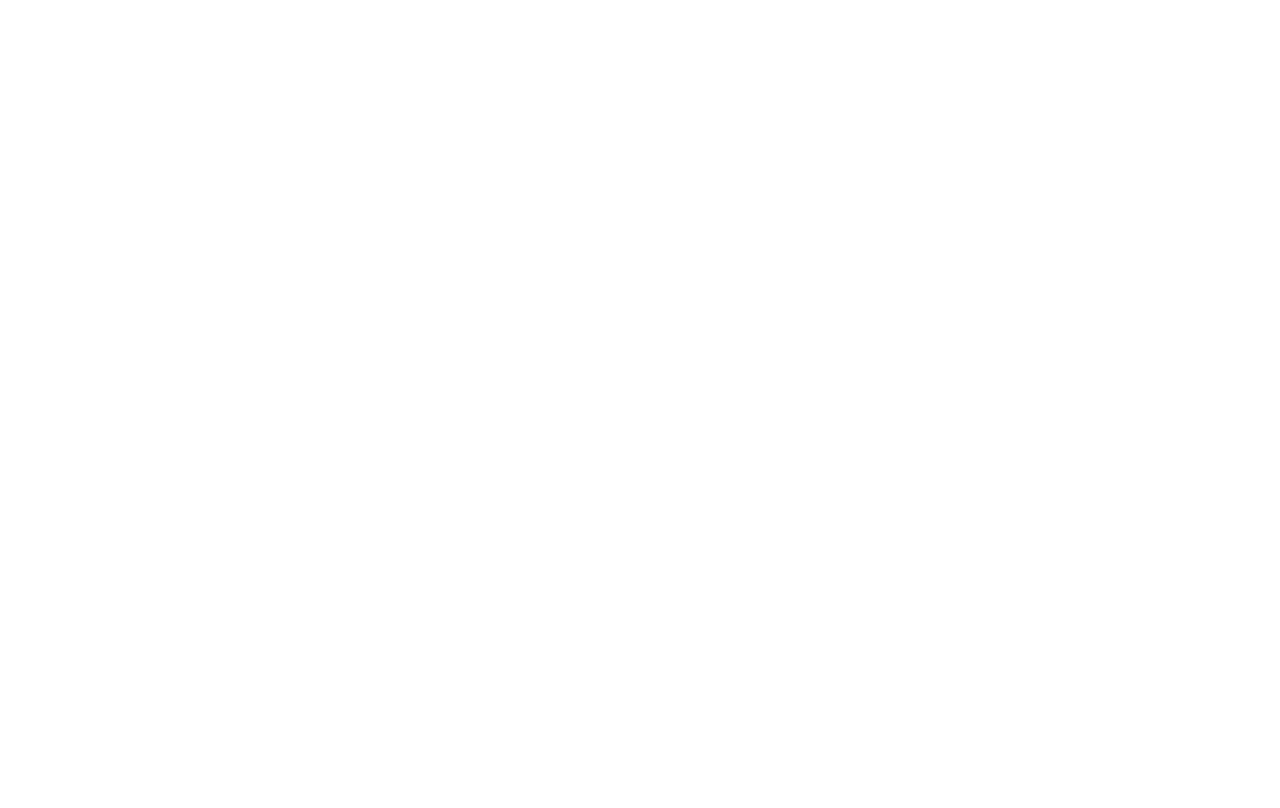
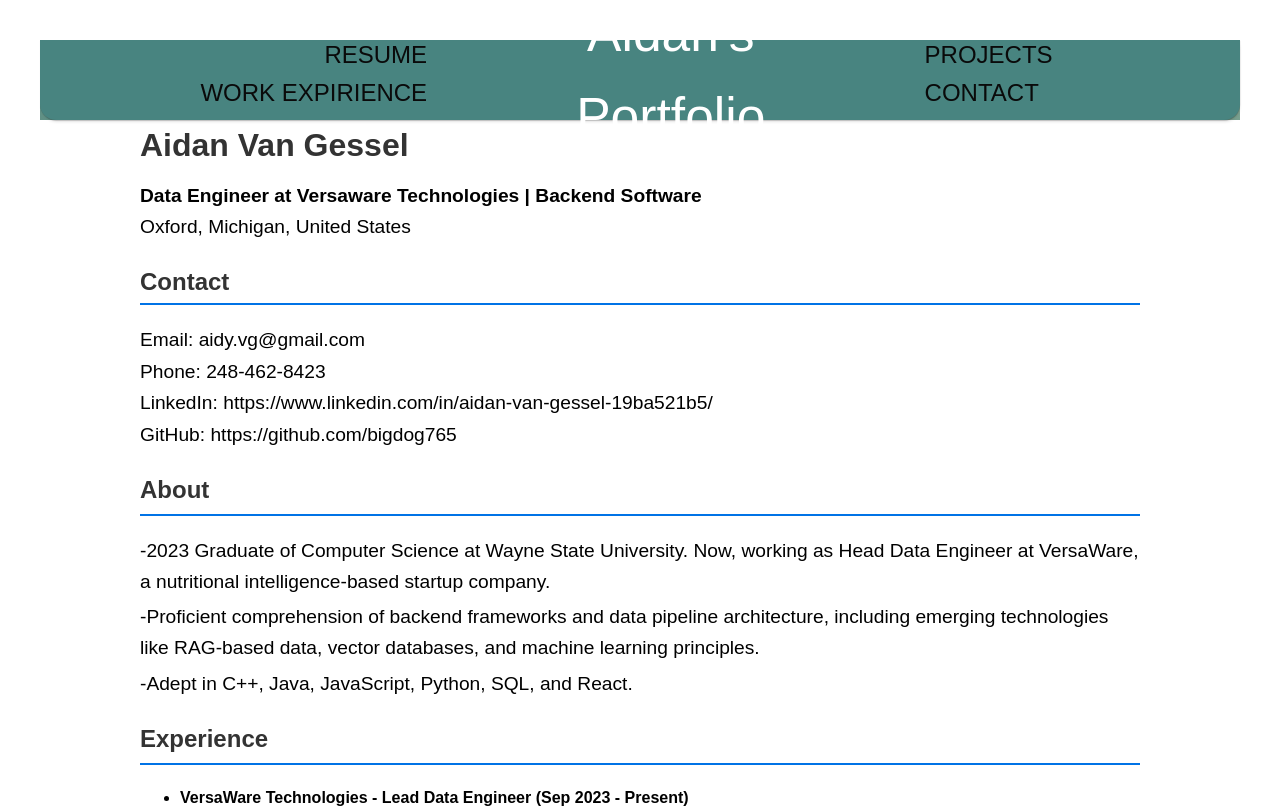
Before and after one commit to bigdog765/Portfolio-Website, a React (Create React App) app in the folder portf/: page /resume in a window 1280 px wide. Before the commit this address had no page. Shown: the top 808 px of the page. Built offline with nearby package versions, Linux system fonts and the light colour scheme.

Commit message:
Add Resume Component

```diff
--- a/portf/src/Card.css
+++ b/portf/src/Card.css
@@ -32,7 +32,7 @@
     border: 2px;
     border-radius: 5px;
     border-color: black;
-    width: 500px;
+
     font-size: 120%;
 
 }
--- a/portf/src/Nav.js
+++ b/portf/src/Nav.js
@@ -14,7 +14,7 @@
                     <ul>
                         <li className='skill-margin'>
 
-                            <Link to="/skills">SKILLS</Link>
+                            <Link to="/resume">RESUME</Link>
                         </li>
                         <li>
                             <Link to="/work">WORK EXPIRIENCE</Link>
--- a/portf/src/index.js
+++ b/portf/src/index.js
@@ -10,7 +10,7 @@
 import Home from "./pages/Home.tsx";
 import WorkExpirience from "./pages/WorkExpirience.tsx";
 import Contact from "./pages/Contact.tsx";
-import Skills from "./pages/Skills.tsx";
+import Resume from "./pages/Resume.tsx";
 import Projects from "./pages/Projects.js";
 import Layout from "./pages/Layout.tsx";
 import Nav from './Nav';
@@ -18,30 +18,24 @@
 export default function Main() {
   return (
     <BrowserRouter>
-
       <div className='navWrapper'>
         <Routes>
           <Route path="/" element={<Nav title="Aidan's Portfolio" />}>
-
-
             <Route index element={<App />} />
             <Route path="work" element={<WorkExpirience />} />
             <Route path="contact" element={<Contact />} />
-                <Route path="skills" element={<Skills />} />
+            <Route path="resume" element={<Resume />} />
             <Route path="projects" element={<Projects />} />
           </Route>
-
         </Routes>
       </div>
-
     </BrowserRouter>
   );
 }
 const root = ReactDOM.createRoot(document.getElementById('root'));
 root.render(
   <React.StrictMode>
-    <Main/>
-
+    <Main />
   </React.StrictMode>
 );
 
--- /dev/null
+++ b/portf/src/pages/Resume.css
@@ -0,0 +1,39 @@
+body {
+    font-family: Arial, sans-serif;
+    line-height: 1.6;
+    margin: 40px;
+}
+
+.container {
+    max-width: 1000px;
+    margin: auto;
+}
+
+h1, h2 {
+    color: #333;
+}
+
+.section {
+    margin-bottom: 20px;
+}
+
+.section h2 {
+    border-bottom: 2px solid #0073e6;
+    padding-bottom: 5px;
+}
+
+.section p,
+.section ul {
+    margin: 5px 0;
+    max-width: 1200px;
+}
+
+.section1 p,
+.section1 ul {
+    margin: 1px 0;
+}
+
+.section1 h2 {
+    border-bottom: 2px solid #0073e6;
+    padding-bottom: 2px;
+}
--- /dev/null
+++ b/portf/src/pages/Resume.tsx
@@ -0,0 +1,68 @@
+import React from "react";
+import "./Resume.css";
+const Resume = () => {
+  return(
+    <div className="container">
+      <h1>Aidan Van Gessel</h1>
+      <p><strong>Data Engineer at Versaware Technologies | Backend Software</strong></p>
+      <p>Oxford, Michigan, United States</p>
+      <div className="section1">
+          <h2>Contact</h2>
+          <p>Email: aidy.vg@gmail.com</p>
+          <p>Phone: 248-462-8423</p>
+          <p>LinkedIn: https://www.linkedin.com/in/aidan-van-gessel-19ba521b5/</p>
+          <p>GitHub: https://github.com/bigdog765</p>
+      </div>
+
+      <div className="section">
+          <h2>About</h2>
+          <p>-2023 Graduate of Computer Science at Wayne State University. Now, working as Head Data Engineer at VersaWare, a nutritional intelligence-based startup company.</p>
+          <p>-Proficient comprehension of backend frameworks and data pipeline architecture, including emerging technologies like RAG-based data, vector databases, and machine learning principles.</p>
+          <p>-Adept in C++, Java, JavaScript, Python, SQL, and React.</p>
+      </div>
+
+      <div className="section">
+          <h2>Experience</h2>
+          <ul>
+              <li><strong>VersaWare Technologies - Lead Data Engineer (Sep 2023 - Present)</strong>
+                <p>Established mobile application and embedded device connections to Firebase Cloud infrastructure. Handled sever side logic to accept HTTP requests, database queries and API gateways. Managed the structure of the database schema and ensure data is being inserted, updated, deleted and transferred when needed. Incorporated emerging AI technologies into the backend system including RAG based models and vectorized searching and classNameification.</p></li>
+              <li><strong>VersaWare Technologies - Data Engineer Intern (Jun 2022 - Sep 2023)</strong>
+                <p>Established the foundation of VersaWare's backend database through Firebase. Organized and collected necessary cloud data from hardware devices through technologies including the Google Cloud Platform, Javascript, SQL and REST APIs.</p></li>
+              <li><strong>FedEx Ground - Package Handler (Mar 2021 - Sep 2021)</strong></li>
+              <li><strong>Dairy Queen - Crew Member (Apr 2020 - Apr 2021)</strong></li>
+          </ul>
+      </div>
+
+      <div className="section">
+          <h2>Education</h2>
+          <p>Wayne State University - Bachelor of Science in Computer Science (Aug 2019 - Aug 2023)</p>
+          <p>Activities: Society of Computer Developers, Club Tennis, Chess Club</p>
+      </div>
+
+      <div className="section">
+          <h2>Projects</h2>
+          <ul>
+              <li><strong>Google Maps Digital Coupon Finder</strong> - Built for the Google Photorealistic 3D Maps Challenge.</li>
+              <li><strong>WordStack</strong> - Reddit-based interactive word game developed for the Reddit Games and Puzzles Hackathon.</li>
+          </ul>
+      </div>
+
+      <div className="section">
+          <h2>Skills</h2>
+          <p>Vector Databases, NoSQL, Startups, Leadership, Integration, Data Analysis, AI, C++, Java, React, Javascript, Typescript, Python, SQL, Machine Learning, C#</p>
+      </div>
+
+      <div className="section">
+          <h2>Honors & Awards</h2>
+          <p>Dean's List (Winter & Fall 2021, Winter & Fall 2022)</p>
+      </div>
+
+      <div className="section">
+          <h2>Organizations</h2>
+          <p>Society of Computer Developers - Member (Sep 2021 - Aug 2023)</p>
+      </div>
+    </div>
+  );
+};
+
+  export default Resume;
--- a/portf/src/pages/Skills.tsx
+++ /dev/null
@@ -1,6 +0,0 @@
-import React from "react";
-const Skills = () => {
-    <p>Hello mom</p>
-  };
-
-  export default Skills;
```
Also changed, not shown: 1 other file (tests, documents, lock files or other folders). Lines whose indentation alone changed are shown as unchanged.
